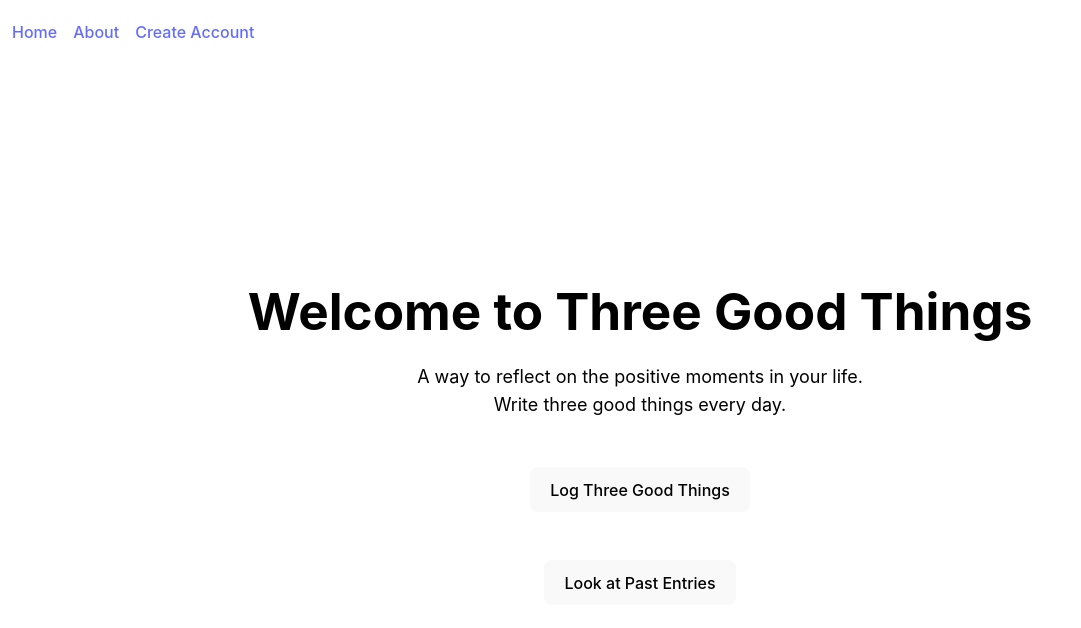
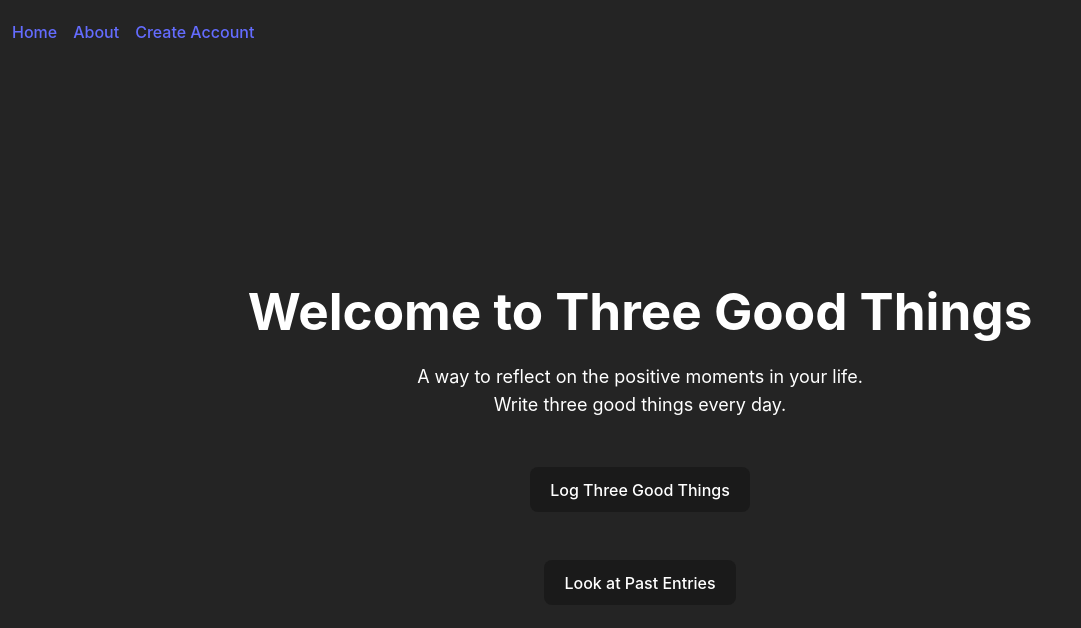
Before and after one commit to jdahlee/Three-Good-Things, a React (Vite) app in the folder frontend/: page / in a window 1280 px wide. Shown: the top 628 px of the page, without its empty margins (0-1081 px from the left). Built offline with nearby package versions, Linux system fonts and the light colour scheme.

Commit message:
changed coloring where it stays the same for both dark/light mode.

```diff
--- a/frontend/src/index.css
+++ b/frontend/src/index.css
@@ -24,6 +24,7 @@ a:hover {
 }
 
 body {
+  background-color: #242424;
   margin: 0;
   display: flex;
   min-width: 320px;
@@ -43,6 +44,7 @@ button {
   font-weight: 500;
   font-family: inherit;
   background-color: #1a1a1a;
+  color: white;
   cursor: pointer;
   transition: border-color 0.25s;
 }
@@ -54,7 +56,8 @@ button:focus-visible {
   outline: 4px auto -webkit-focus-ring-color;
 }
 
-@media (prefers-color-scheme: light) {
+/* will add manual dark/light mode in the future */
+/* @media (prefers-color-scheme: light) {
   :root {
     color: #213547;
     background-color: #ffffff;
@@ -63,6 +66,6 @@ button:focus-visible {
     color: #747bff;
   }
   button {
-    background-color: #f9f9f9;
+    background-color: #1a1a1a;
   }
-}
+} */
--- a/frontend/src/pages/About.jsx
+++ b/frontend/src/pages/About.jsx
@@ -1,8 +1,6 @@
-import React from "react";
-
 const About = () => {
   return (
-    <div className="flex flex-col h-full justify-center items-center p-8 bg-white text-black space-y-6">
+    <div className="flex flex-col h-full justify-center items-center p-8 text-white space-y-6">
       <h1 className="text-3xl font-bold">About Three Good Things</h1>
       <p className="max-w-2xl text-center text-lg">
         <strong>Three Good Things</strong> is a simple and powerful tool to help you build a habit of reflection and gratitude.
--- a/frontend/src/pages/CreateAccount.jsx
+++ b/frontend/src/pages/CreateAccount.jsx
@@ -1,4 +1,3 @@
-import React from "react";
 import { useState } from "react";
 import { createUser } from "../services/requests";
 import { useNavigate } from "react-router-dom";
@@ -22,7 +21,7 @@ const CreateAccount = () => {
   };
 
   return (
-  <div className="min-h-screen bg-[#242424] flex items-center justify-center">
+  <div className="min-h-screen flex items-center justify-center">
     <div className="bg-white shadow-xl rounded-2xl p-8 w-full max-w-md">
       <h1 className="text-2xl font-bold text-center text-gray-800 mb-6">
         Three Good Things
--- a/frontend/src/pages/Home.jsx
+++ b/frontend/src/pages/Home.jsx
@@ -1,7 +1,6 @@
-import React from "react";
 import { useNavigate } from "react-router-dom";
 
-const Home = ({ ...props }) => {
+const Home = () => {
   const navigate = useNavigate();
 
   const handleLogClick = () => {
@@ -13,23 +12,22 @@ const Home = ({ ...props }) => {
   };
 
   return (
-    <div className="flex flex-col min-h-screen justify-center items-center p-5 space-y-6 bg-white text-black">
+    <div className="flex flex-col min-h-screen justify-center items-center p-5 space-y-6 text-white">
       <h1 className="text-3xl font-bold">Welcome to Three Good Things</h1>
 
-      <p className="text-lg text-black max-w-md text-center">
+      <p className="text-lg text-white max-w-md text-center">
         A way to reflect on the positive moments in your life. Write three good
         things every day.
       </p>
-
       <button
-        className="mt-6 px-6 py-3 bg-blue-700 text-black ounded-lg hover:bg-blue-600 transition"
+        className="mt-6 px-6 py-3 bg-blue-700 text-white rounded-lg hover:bg-blue-600 transition"
         onClick={handleLogClick}
       >
         Log Three Good Things
       </button>
 
       <button
-        className="mt-6 px-6 py-3 bg-blue-700 text-black rounded-lg hover:bg-blue-600 transition"
+        className="mt-6 px-6 py-3 bg-blue-700 text-white rounded-lg hover:bg-blue-600 transition"
         onClick={handlePastEntries}
       >
         Look at Past Entries
--- a/frontend/src/pages/LogEntry.jsx
+++ b/frontend/src/pages/LogEntry.jsx
@@ -1,8 +1,7 @@
-import React from "react";
 import { useState } from "react";
 import { createLog } from "../services/requests";
 
-const LogEntry = ({ ...props }) => {
+const LogEntry = () => {
   const [logEntry1, setLogEntry1] = useState("");
   const [logEntry2, setLogEntry2] = useState("");
   const [logEntry3, setLogEntry3] = useState("");
@@ -21,7 +20,7 @@ const LogEntry = ({ ...props }) => {
 
   return (
     <div className="flex flex-col h-full justify-start items-center p-5">
-      <h1>Write three good things about today!</h1>
+      <h1 className = "text-white">Write three good things about today!</h1>
       <div className="flex gap-35 mt-20">
         <div className="w-60 h-60 bg-gray-500">
           <textarea
--- a/frontend/src/pages/Login.jsx
+++ b/frontend/src/pages/Login.jsx
@@ -29,20 +29,16 @@ const Login = () => {
     textAlign: 'center',
   };
 
-  const formStyle = {
-    display: 'flex',
-    flexDirection: 'column',
-    alignItems: 'center',
-  };
-
   const headingStyle = {
     marginBottom: '20px', // Add space below the heading
+    color: 'white',
   };
 
   const inputStyle = {
     marginBottom: '10px',
     padding: '8px',
     width: '200px',
+    color: 'white',
   };
 
   const buttonStyle = {
```
